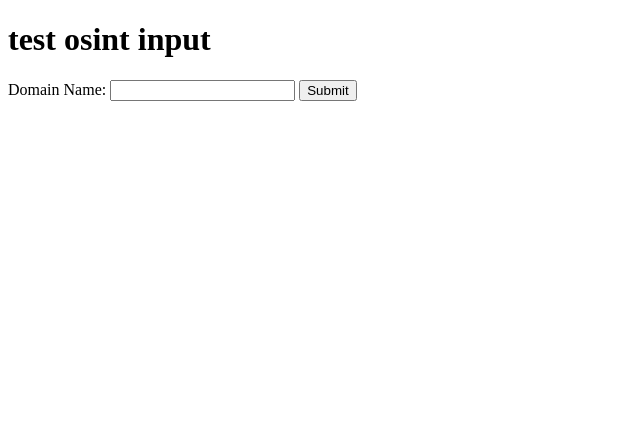
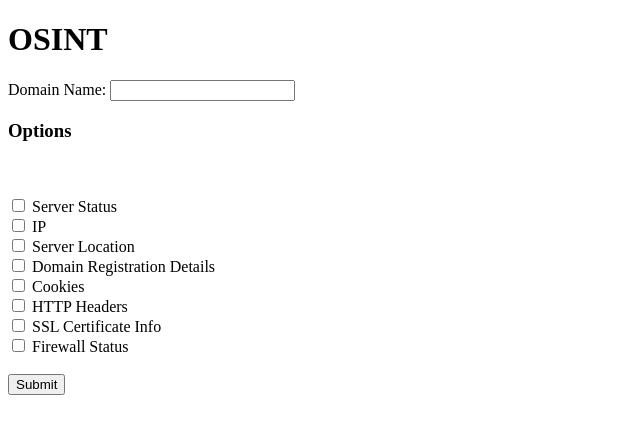
Before and after one commit to ViswajithJ/advanced-reconnaissance-suite, a Flask app: page /osint_scrapper/input in a window 1280 px wide. Shown: the top 434 px of the page, without its empty margins (0-640 px from the left). Run offline with Flask 3, Linux system fonts and the light colour scheme.

Commit message:
Add options to form

```diff
--- a/app/templates/osint_input.html
+++ b/app/templates/osint_input.html
@@ -8,10 +8,27 @@
 </head>
 
 <body>
-	<h1>test osint input</h1>
+	<h1>OSINT</h1>
 	<form action="/osint_scrapper/input" method="POST">
 		<label for="domain_name">Domain Name: </label>
-		<input type="text" name="domain_name">
+		<input type="text" name="domain_name" required>
+		<h3>Options</h3><br><br>
+		<input type="checkbox" id="serverstatus" name="option" value="Server Status">
+		<label for="serverstatus">Server Status</label><br>
+		<input type="checkbox" id="ip" name="option" value="IP">
+		<label for="ip">IP</label><br>
+		<input type="checkbox" id="serverlocation" name="option" value="Server Location">
+		<label for="serverlocation">Server Location</label><br>
+		<input type="checkbox" id="dnsinfo" name="option" value="Domain Registration Info">
+		<label for="dnsinfo">Domain Registration Details </label><br>
+		<input type="checkbox" id="cookies" name="option" value="Cookies">
+		<label for="cookies"> Cookies </label><br>
+		<input type="checkbox" id="httpheaders" name="option" value="HTTP Headers">
+		<label for="httpheaders">HTTP Headers</label><br>
+		<input type="checkbox" id="sslcert" name="option" value="SSL Certificate Info">
+		<label for="sslcert"> SSL Certificate Info</label><br>
+		<input type="checkbox" id="firewallstatus" name="option" value="Firewall Status">
+		<label for="firewallstatus"> Firewall Status</label><br><br>
 		<input type="submit" name="Submit" value="Submit">
 	</form>
 </body>
```
